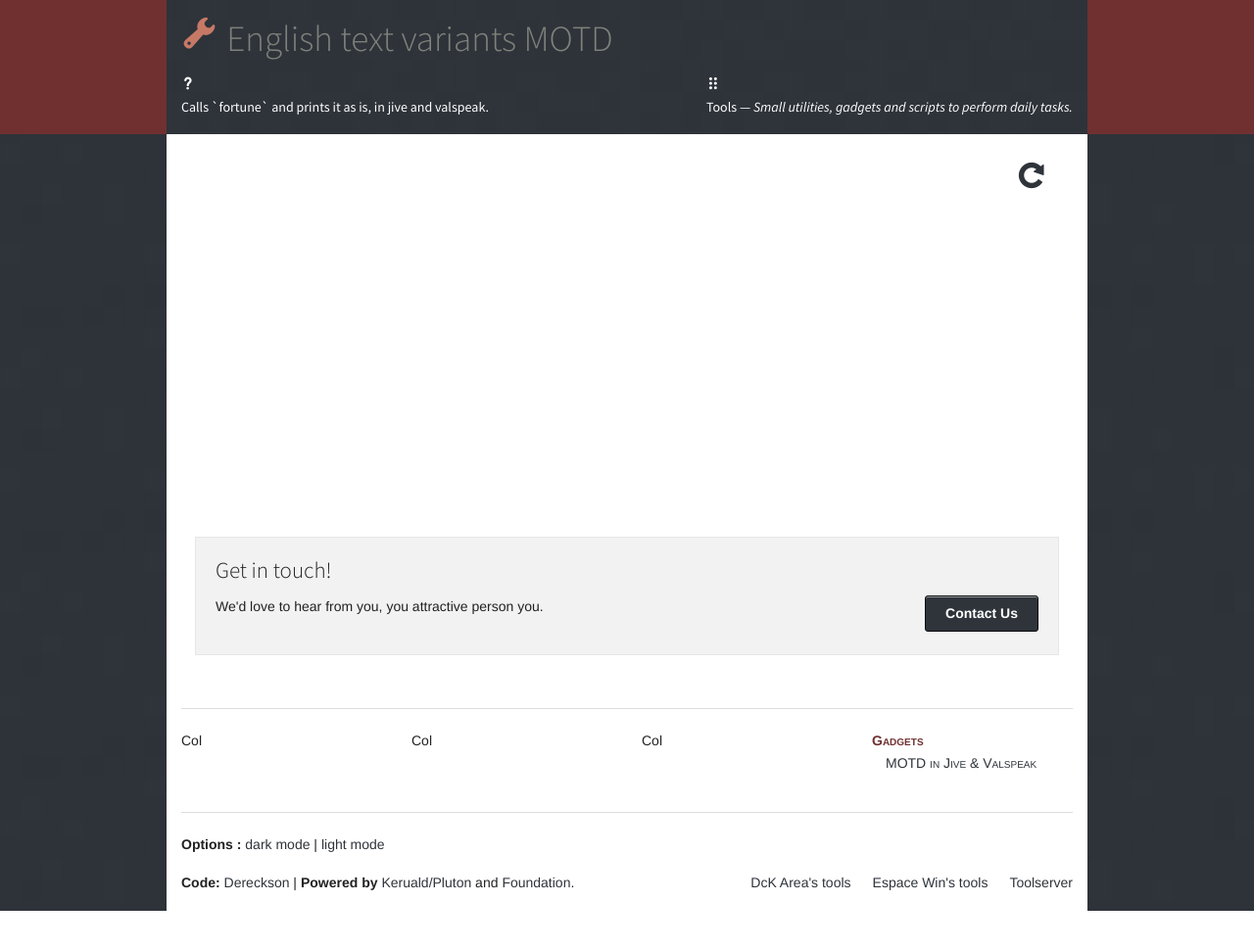
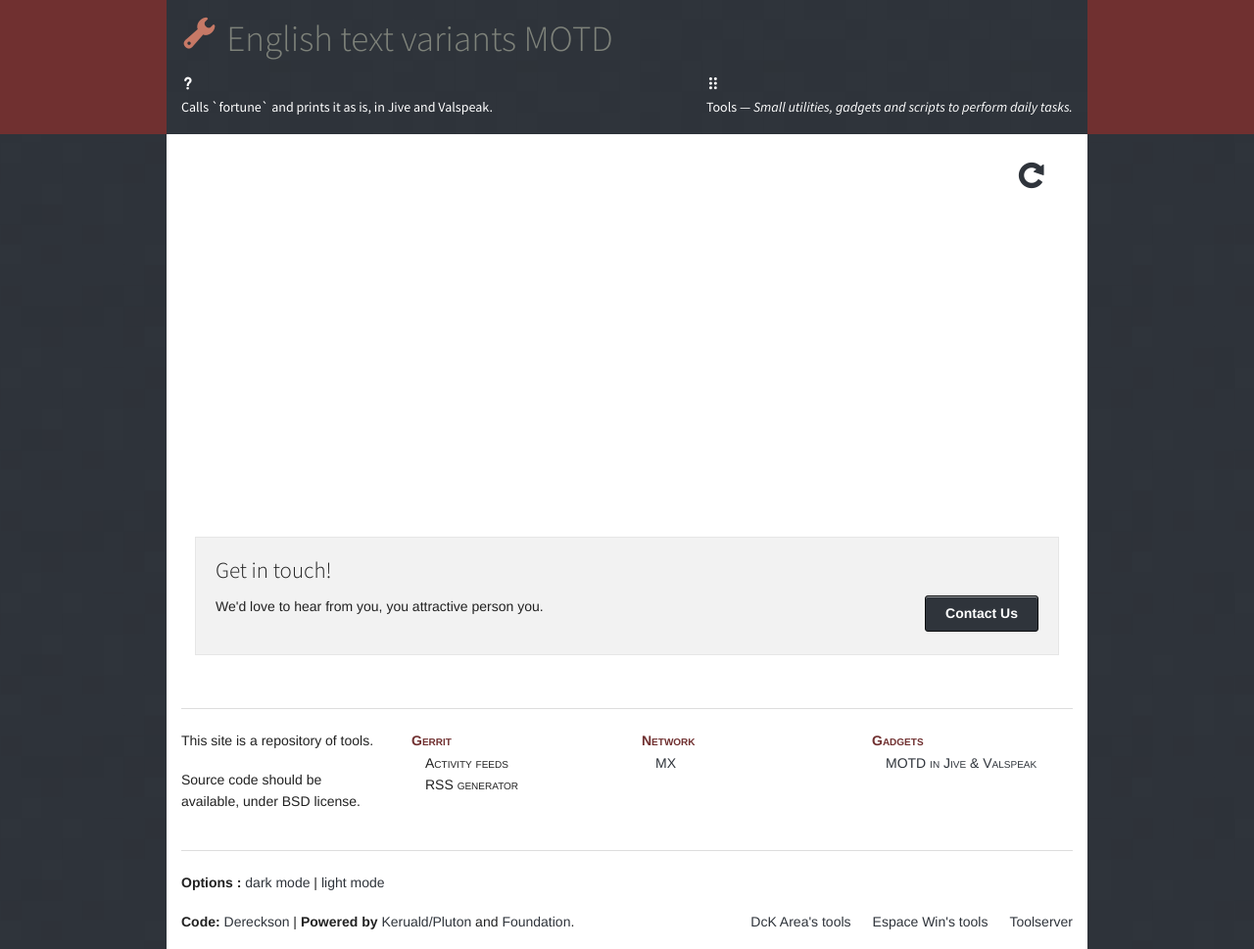
Before and after one commit to nasqueron/tools.nasqueron.org, a PHP site: page /variants.php in a window 1280 px wide. Shown: the whole page at 98% size. Before the commit the page ends 930 px from the top, so only its background shows below. Run offline with PHP 8.4, Linux system fonts and the light colour scheme; some web fonts are replaced.

Commit message:
Proofing: English text variants MOTD spelling
In English, sociolects are capitalized:
	 * valspeak -> Valspeak
	 * jive -> Jive

```diff
--- a/variants.php
+++ b/variants.php
@@ -52,7 +52,7 @@
   <div class="row">
    <div class="six columns">
       <p><i class="accessibility foundicon-question"></i><br />
-      Calls `fortune` and prints it as is, in jive and valspeak.
+      Calls `fortune` and prints it as is, in Jive and Valspeak.
       </p>
    </div>
    <div class="six columns">
@@ -99,13 +99,21 @@
   <div class="twelve columns"><hr />
       <div class="row">
         <div class="three columns">
-          <p>Col</p>
+          <p>This site is a repository of tools.</p>
+          <p>Source code should be available, under BSD license.</p>
         </div>
         <div class="three columns">
-          <p>Col</p>
+        	<dl>
+			<dt>Gerrit</dt>
+			<dd>Activity feeds</dd>
+			<dd>RSS generator</dd>
+        	</dl>
         </div>
         <div class="three columns">
-          <p>Col</p>
+        	<dl>
+			<dt>Network</dt>
+			<dd><a href="/network/mx.php">MX</a></dd>
+        	</dl>
         </div>
         <div class="three columns">
         	<dl>
```
